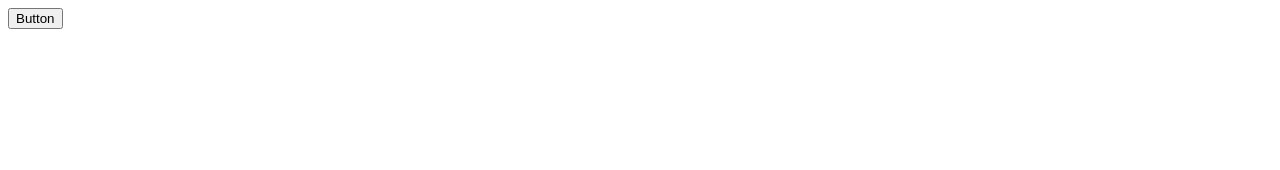
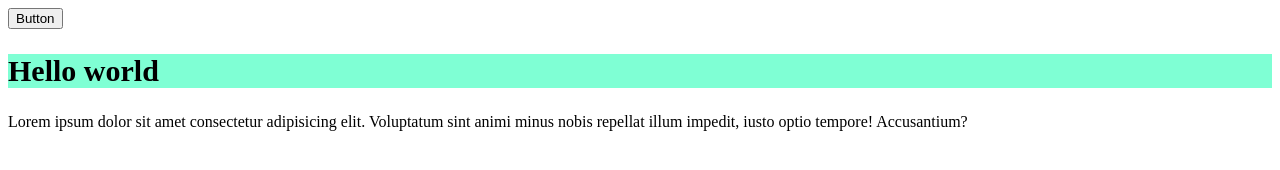
Before and after one commit to Saidolim25/2.1, a plain HTML site: page index.html in a window 1280 px wide. Drawn offline with Linux system fonts and the light colour scheme.

Commit message:
h2 and p

```diff
--- a/index.html
+++ b/index.html
@@ -9,5 +9,7 @@
 </head>
 <body>
     <button>Button</button>
+    <h2>Hello world</h2>
+    <p>Lorem ipsum dolor sit amet consectetur adipisicing elit. Voluptatum sint animi minus nobis repellat illum impedit, iusto optio tempore! Accusantium?</p>
 </body>
 </html>
--- a/style.css
+++ b/style.css
@@ -10,3 +10,8 @@
     height: 30px;
     background-color: var(--defaultBtncolor);
 }
+
+h2{
+    background-color: aquamarine;
+    font-size: 30px;
+}
```
